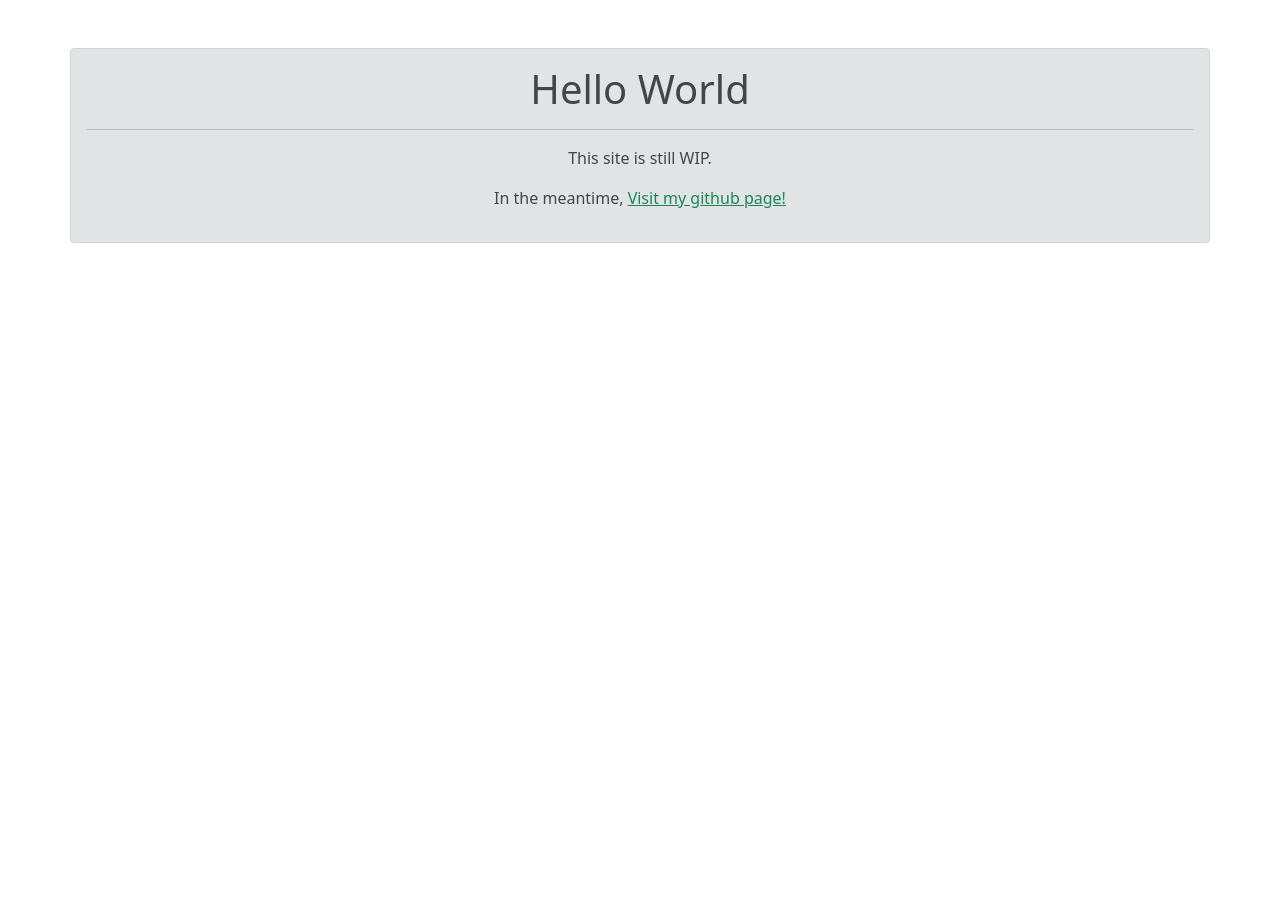
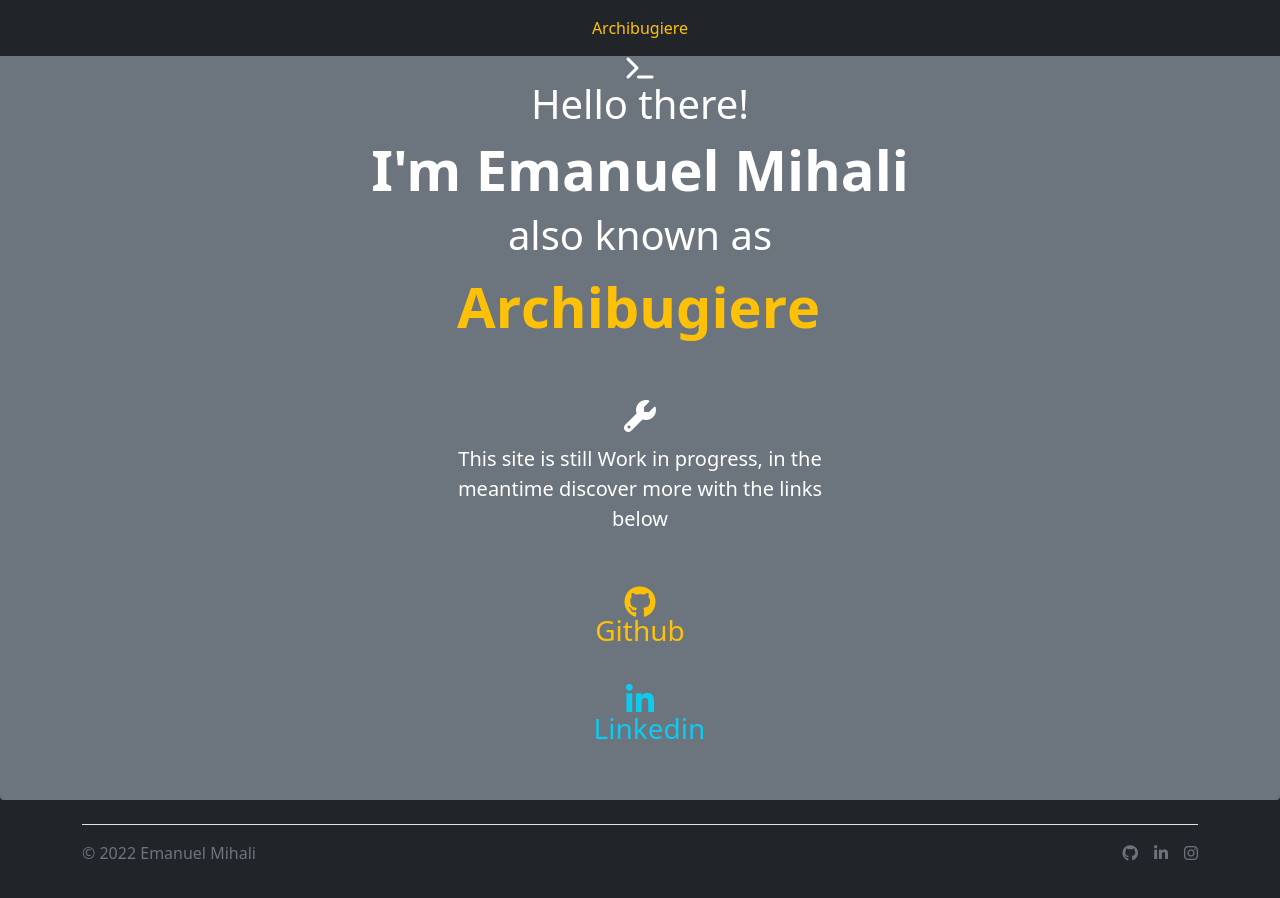
Before and after one commit to Archibugiere/Archibugiere.github.io, a website: page index.html in a window 1280 px wide. Before the commit the page ends 800 px from the top, so only its background shows below. Drawn offline with nearby package versions, Linux system fonts and the light colour scheme.

Commit message:
Modified WIP Website

```diff
--- a/css/styles.css
+++ b/css/styles.css
@@ -0,0 +1,49 @@
+.ml11 {
+    font-weight: 700;
+    font-size: 3.5em;
+}
+
+.ml11 .text-wrapper {
+    position: relative;
+    display: inline-block;
+    padding-top: 0.1em;
+    padding-right: 0.05em;
+    padding-bottom: 0.15em;
+}
+
+.ml11 .line {
+    opacity: 0;
+    position: absolute;
+    left: 0;
+    height: 100%;
+    width: 3px;
+    background-color: #fff;
+    transform-origin: 0 50%;
+}
+
+.ml11 .line1 {
+    top: 0;
+    left: 0;
+}
+
+.ml11 .letter {
+    display: inline-block;
+    line-height: 1em;
+}
+
+.linear-wipe {
+    text-align: center;
+    background: linear-gradient(to right, #FFF 20%, #FF0 40%, #FF0 60%, #FFF 80%);
+    background-size: 200% auto;
+    color: #000;
+    background-clip: text;
+    text-fill-color: transparent;
+    -webkit-background-clip: text;
+    -webkit-text-fill-color: transparent;
+    animation: shine 1s linear infinite;
+    @keyframes shine {
+        to {
+            background-position: 200% center;
+        }
+    }
+}
--- a/index.html
+++ b/index.html
@@ -3,18 +3,77 @@
 <html>
 
 <head>
-    <script src="https://cdn.jsdelivr.net/npm/bootstrap@5.1.3/dist/js/bootstrap.bundle.min.js" integrity="sha384-ka7Sk0Gln4gmtz2MlQnikT1wXgYsOg+OMhuP+IlRH9sENBO0LRn5q+8nbTov4+1p" crossorigin="anonymous"></script>
+    <meta name="viewport" content="width=device-width, initial-scale=1">
+    <link rel="stylesheet" href="css/styles.css">
     <link href="https://cdn.jsdelivr.net/npm/bootstrap@5.1.3/dist/css/bootstrap.min.css" rel="stylesheet" integrity="sha384-1BmE4kWBq78iYhFldvKuhfTAU6auU8tT94WrHftjDbrCEXSU1oBoqyl2QvZ6jIW3" crossorigin="anonymous">
+    <link rel="stylesheet" href="node_modules/font-awesome-animation/css/font-awesome-animation.css">
+
 </head>
 
-<body id="page-top">
-    <div class="container alert alert-secondary rounded text-center mt-5">
-        <h1>Hello World</h1>
-        <hr>
-        <p>This site is still WIP.</p>
-        <p>In the meantime, <a href="https://github.com/Archibugiere" class="link-success">Visit my github page!</a></p>
+<body class="bg-dark">
+    <nav class="navbar sticky-top navbar-dark bg-dark text-white">
+        <div class="container-fluid justify-content-center ">
+            <ul class="nav navbar-nav-scroll mb-md-0">
+                <li><a href="#" class="nav-link px-2 text-warning">Archibugiere</a></li>
+                <!--<li><a href="#" class="nav-link px-2 text-white">Experiences</a></li>-->
+                <!--<li><a href="#" class="nav-link px-2 text-white">Technologies</a></li>-->
+                <!--<li><a href="#" class="nav-link px-2 text-white">Certificates</a></li>-->
+                <!--<li><a href="#" class="nav-link px-2 text-white">Contact me</a></li>-->
+            </ul>
+        </div>
+    </nav>
+    <section class="d-flex bg-secondary text-white rounded-bottom text-center" style="height: calc(100vh - 56px);">
+        <div class="container my-auto text-center">
+            <i class="fa-solid fa-xl fa-terminal"></i>
+            <h1 class="display-6">Hello there!</h1>
+            <h1 class="display-4 fw-bold">I'm Emanuel Mihali</h1>
+            <h1 class="display-6">also known as</h1>
+            <h1 class="ml11">
+                <span class="text-wrapper">
+                  <span class="line line1"></span>
+                <span class="letters text-warning">Archibugiere</span>
+                </span>
+            </h1>
+            <div class="col-lg-4 mx-auto py-5">
+                <i class="fa fa-2xl fa-wrench faa-wrench animated"></i>
+                <p class="lead mb-4 py-3">This site is still <b>Work in progress</b>, in the meantime discover more with the links below</p>
+                <div class="mx-auto ">
+                    <ul class="fa-ul col-lg-3 mx-auto ">
+                        <li class="py-3"><a style="text-decoration: none;" class="text-warning" href="https://github.com/Archibugiere"><i class="fa-brands fa-2xl fa-github"></i><h3>Github</h3></li>
+                        <li class="py-3"><a style="text-decoration: none;" class="text-info" href="https://www.linkedin.com/in/emanuel-mihali/"><i class="fa-brands fa-2xl fa-linkedin-in"></i><h3>Linkedin</h3></a></li>
+                        <!--<li class="py-3"><a style="text-decoration: none;" class="text-white" href="https://www.instagram.com/emanuelus/"><i class="fa-brands fa-2xl fa-instagram"></i><h3>Instagram</h3></a></li>-->
+                    </ul>
+                </div>
+            </div>
+            <!--<div class="d-grid gap-2 d-sm-flex justify-content-sm-center">
+
+                    <button type="button" class="btn btn-outline-light btn-lg px-4">Discover more!</button>
+                </div>-->
+        </div>
+
+        </div>
+    </section>
+    <div class="container">
+        <footer class="d-flex flex-wrap justify-content-between align-items-center py-3 my-4 border-top">
+            <div class="col-md-4 d-flex align-items-center">
+
+                <span class="text-muted">&copy 2022 Emanuel Mihali</span>
+            </div>
+
+            <ul class="nav col-md-4 justify-content-end list-unstyled d-flex">
+                <li class="ms-3"><a class="text-muted" href="https://github.com/Archibugiere"><i class="fa-brands fa-github"></i></a></li>
+                <li class="ms-3"><a class="text-muted" href="#"><i class="fa-brands fa-linkedin-in"></i></a></li>
+                <li class="ms-3"><a class="text-muted" href="#"><i class="fa-brands fa-instagram"></i></a></li>
+            </ul>
+        </footer>
     </div>
 
 </body>
 
+<script src="https://cdnjs.cloudflare.com/ajax/libs/animejs/2.0.2/anime.min.js"></script>
+<script src="https://kit.fontawesome.com/2fe5b839fa.js" crossorigin="anonymous"></script>
+<script src="js/main.js"></script>
+<script src="https://cdnjs.cloudflare.com/ajax/libs/animejs/2.0.2/anime.min.js"></script>
+<script src="https://cdn.jsdelivr.net/npm/bootstrap@5.1.3/dist/js/bootstrap.bundle.min.js" integrity="sha384-ka7Sk0Gln4gmtz2MlQnikT1wXgYsOg+OMhuP+IlRH9sENBO0LRn5q+8nbTov4+1p" crossorigin="anonymous"></script>
+
 </html>
--- a/js/main.js
+++ b/js/main.js
@@ -0,0 +1,31 @@
+// Wrap every letter in a span
+var textWrapper = document.querySelector('.ml11 .letters');
+textWrapper.innerHTML = textWrapper.textContent.replace(/([^\x00-\x80]|\w)/g, "<span class='letter'>$&</span>");
+
+anime.timeline({ loop: false })
+    .add({
+        targets: '.ml11 .line',
+        scaleY: [0, 1],
+        opacity: [0.5, 1],
+        easing: "easeOutExpo",
+        duration: 700
+    })
+    .add({
+        targets: '.ml11 .line',
+        translateX: [0, document.querySelector('.ml11 .letters').getBoundingClientRect().width + 10],
+        easing: "easeOutExpo",
+        duration: 700,
+        delay: 100
+    }).add({
+        targets: '.ml11 .letter',
+        opacity: [0, 1],
+        easing: "easeOutExpo",
+        duration: 600,
+        offset: '-=775',
+        delay: (el, i) => 34 * (i + 1)
+    }).add({
+        targets: '.line',
+        opacity: 0,
+        duration: 1000,
+        easing: "easeOutExpo",
+    });
```
Also changed, not shown: package.json (added, +22 -0 lines), 1 other file.
